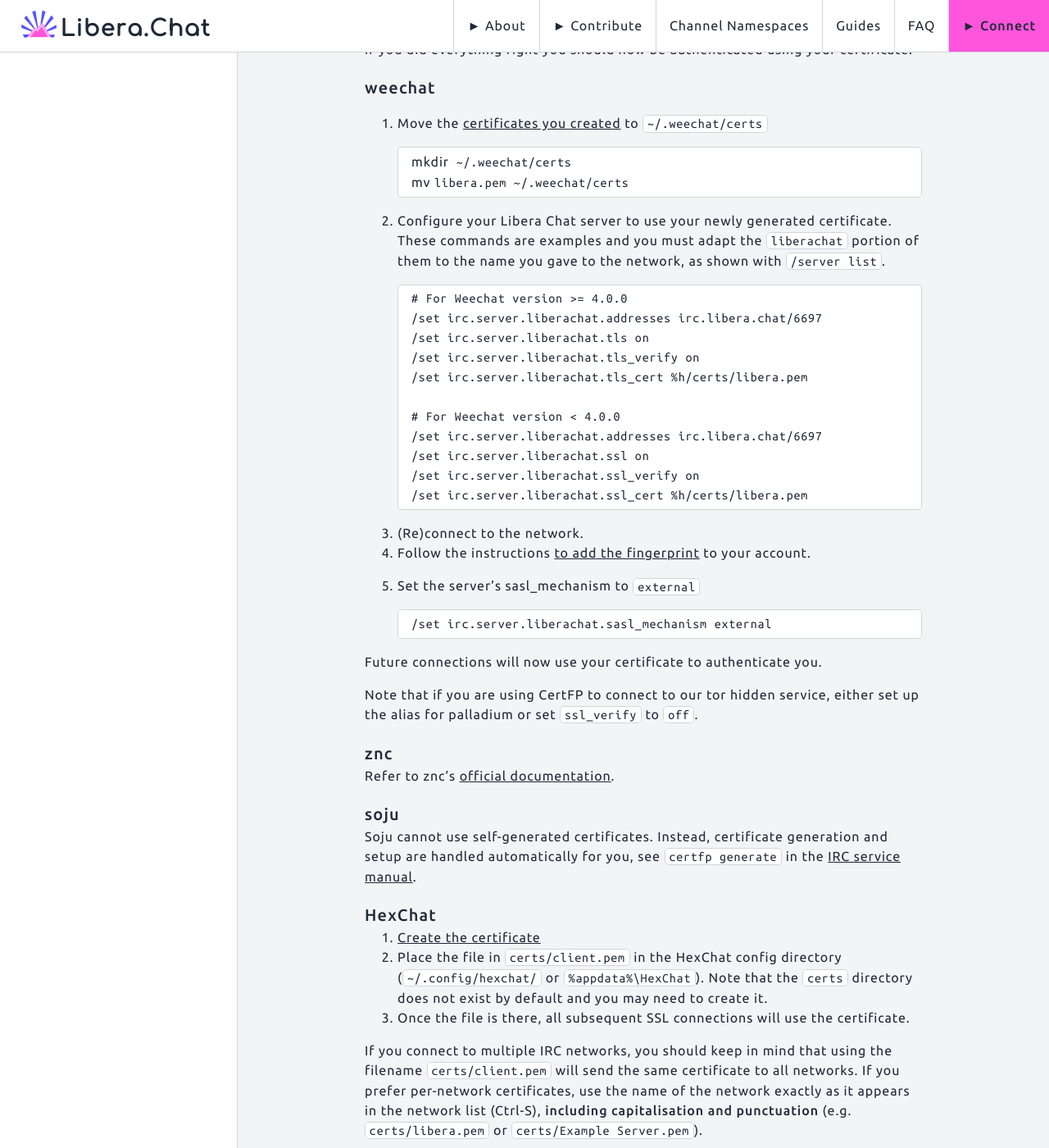
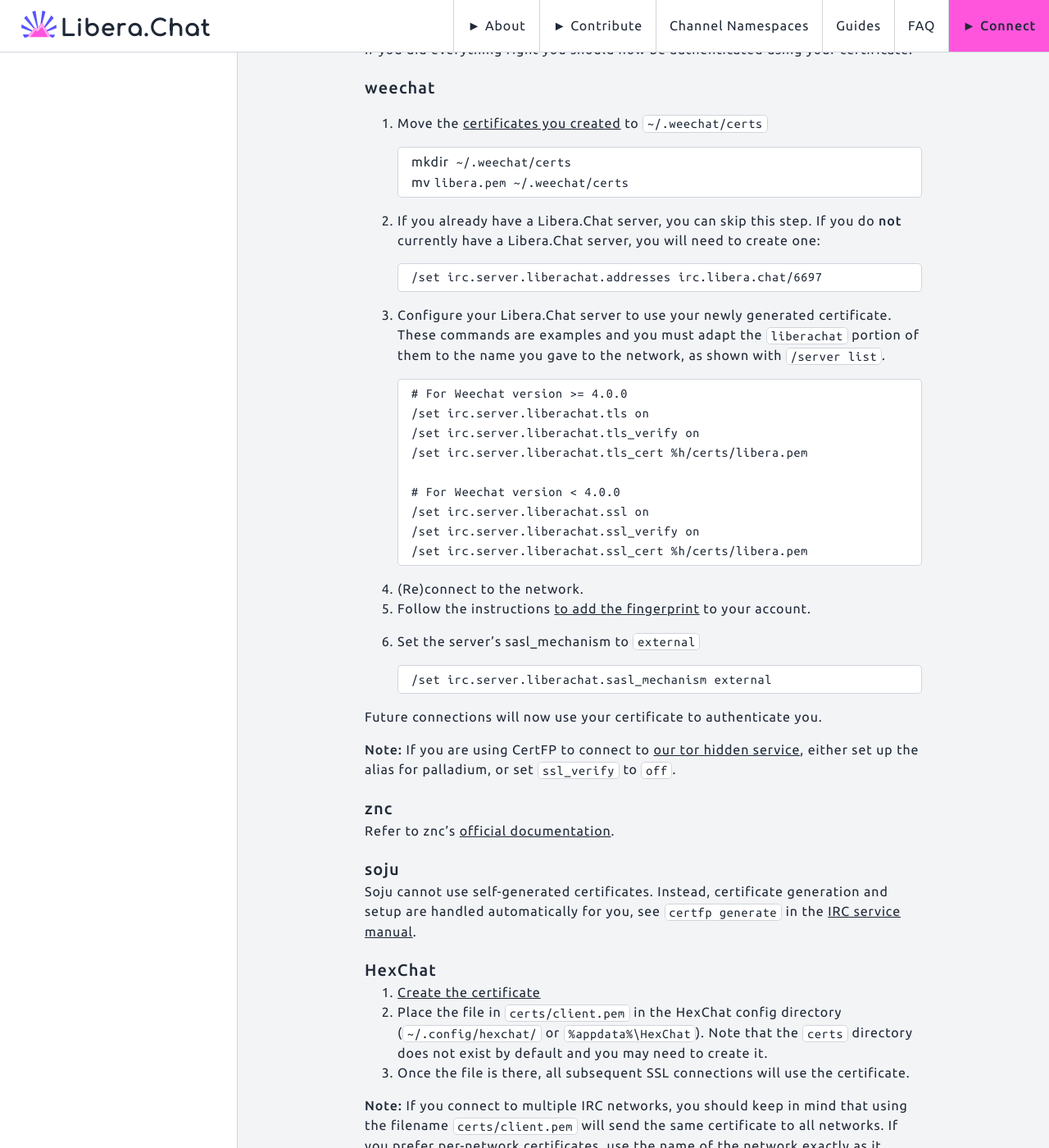
Before and after one commit to Libera-Chat/libera-chat.github.io, a Jekyll site: the page built from content/_guides/certfp.md, in a window 1280 px wide and 1400 px high, scrolled down 1804 px. Shown: the whole window at 82% size. Built offline with Jekyll 4.4.1, drawn with Linux system fonts in a browser that asks for light colours; some of the changed text lies outside the part shown.

Commit message:
Further copyediting

````diff
--- a/content/_guides/certfp.md
+++ b/content/_guides/certfp.md
@@ -32,11 +32,11 @@
 ```
 
 You will be prompted for various pieces of information about the certificate.
-The contents do not matter for our purposes, but `openssl` needs at least one
-of them to be non-empty. This certificate will have the default expiry of 30
-days, as Libera.Chat no longer checks for certificate expiry.
+The contents do not matter for our purposes, but `openssl` needs **at least
+one** of them to be non-empty. This certificate will have the default expiry
+of 30 days, as Libera.Chat no longer checks for certificate expiry.
 
-The `.pem` file will have the same access to your NickServ account as your
+This `.pem` file will have the same access to your NickServ account as your
 password does, so take appropriate care in securing it.
 
 ## Inspecting your certificate
@@ -106,28 +106,33 @@
    mv libera.pem ~/.weechat/certs
    ```
 
-2. Configure your Libera Chat server to use your newly generated certificate.
+2. If you already have a Libera.Chat server, you can skip this step. If you do
+   **not** currently have a Libera.Chat server, you will need to create one:
+
+   ```irc
+   /set irc.server.liberachat.addresses irc.libera.chat/6697
+   ```
+
+3. Configure your Libera.Chat server to use your newly generated certificate.
    These commands are examples and you must adapt the `liberachat` portion of
    them to the name you gave to the network, as shown with `/server list`.
 
    ```irc
    # For Weechat version >= 4.0.0
-   /set irc.server.liberachat.addresses irc.libera.chat/6697
    /set irc.server.liberachat.tls on
    /set irc.server.liberachat.tls_verify on
    /set irc.server.liberachat.tls_cert %h/certs/libera.pem
 
    # For Weechat version < 4.0.0
-   /set irc.server.liberachat.addresses irc.libera.chat/6697
    /set irc.server.liberachat.ssl on
    /set irc.server.liberachat.ssl_verify on
    /set irc.server.liberachat.ssl_cert %h/certs/libera.pem
    ```
 
-3. (Re)connect to the network.
-4. Follow the instructions [to add the fingerprint](#add-your-fingerprint-to-nickserv)
-to your account.
-5. Set the server's sasl_mechanism to `external`
+4. (Re)connect to the network.
+5. Follow the instructions [to add the fingerprint](#add-your-fingerprint-to-nickserv)
+   to your account.
+6. Set the server's sasl_mechanism to `external`
 
    ```irc
    /set irc.server.liberachat.sasl_mechanism external
@@ -135,8 +140,9 @@
 
 Future connections will now use your certificate to authenticate you.
 
-Note that if you are using CertFP to connect to our tor hidden service,
-either set up the alias for palladium or set `ssl_verify` to `off`.
+**Note:** If you are using CertFP to connect to
+[our tor hidden service](/guides/connect#accessing-liberachat-via-tor),
+either set up the alias for palladium, or set `ssl_verify` to `off`.
 
 ### znc
 
@@ -157,11 +163,12 @@
 3. Once the file is there, all subsequent SSL connections will use the
    certificate.
 
-If you connect to multiple IRC networks, you should keep in mind that using
-the filename `certs/client.pem` will send the same certificate to all networks.
-If you prefer per-network certificates, use the name of the network exactly
-as it appears in the network list (Ctrl-S), **including capitalisation and
-punctuation** (e.g. `certs/libera.pem` or `certs/Example Server.pem`).
+**Note:** If you connect to multiple IRC networks, you should keep in mind
+that using the filename `certs/client.pem` will send the same certificate to
+all networks. If you prefer per-network certificates, use the name of the
+network exactly as it appears in the network list (`Ctrl-S`), **including
+capitalisation and punctuation** (e.g. `certs/libera.pem` or `certs/Example
+Server.pem`).
 
 ### Konversation
 
@@ -205,40 +212,44 @@
    and a certificate fingerprint will be displayed.
 3. Tap the tick symbol on the top right of the screen to save.
 
-Follow the instructions [to add the fingerprint](#add-your-fingerprint-to-nickserv)
+Finally, follow the instructions [to add the fingerprint](#add-your-fingerprint-to-nickserv)
 to your account. Future connections will now use your certificate to
 authenticate you.
 
 ### KVIrc
 
-1. You can create/put `libera.pem` in your KVIrc config directory (e.g.
-   `~/.config/KVIrc`).
+1. [Create the certificate](#creating-a-self-signed-certificate) and place
+   it in your KVIrc config directory (e.g. `~/.config/KVIrc`).
 2. In `Settings/Configure KVIrc...` expand `Connection` and click `Advanced`.
-3. In the `SSL` tab ...
-4. Check `Use SSL certificate`.
-5. At `Certificate location` configure the location of libera.pem.
-6. Check `Use SSL private key`.
-7. At `Private key location` configure the location of libera.pem.
-8. (optional) If you have certificate and private key in separate files, use
-   these in the respective fields instead.
-9. Click `OK` or `Apply`.
-10. Follow the instructions [to add the fingerprint](#add-your-fingerprint-to-nickserv)
-    to your account.
+3. Select the `SSL` tab.
+4. Check `Use SSL certificate` and configure `Certificate location` as the
+   location of `libera.pem`.
+5. Check `Use SSL private key` and configure `Private key location` as the
+   location of `libera.pem` as well.
+6. Click `OK` or `Apply`.
+7. Follow the instructions [to add the fingerprint](#add-your-fingerprint-to-nickserv)
+   to your account.
 
 Future connections will now use your certificate to authenticate you.
 
+**Note:** If you used the [certificate creation instructions](#creating-a-self-signed-certificate),
+for steps 4 and 5, both locations should be the same. If you used other
+instructions and have a certificate and private key in separate files, use
+these in the respective fields instead.
+
 ### mIRC
 
-1. In the `File` menu, click `Select Server...`
-2. In the `Connect` -> `Servers` section of the `mIRC Options` window,
+1. [Create your certificate](#creating-a-self-signed-certificate).
+2. In the `File` menu, click `Select Server...`
+3. In the `Connect` -> `Servers` section of the `mIRC Options` window,
    select Libera.Chat, click the hamburger menu button, then click `Edit`.
-3. In the `Login Method` dropdown, select `SASL External /CAP`.
-4. Click the `SSL` Tab.
-5. Check `Use private certificate`.
-6. Click the rectangle box below and select the certificate file.
+4. In the `Login Method` dropdown, select `SASL External /CAP`.
+5. Click the `SSL` Tab.
+6. Check `Use private certificate`.
+7. Click the rectangle box below and select the certificate file.
    The file must contain both the certificate and private key.
-7. Click the `OK` button.
-8. Follow the instructions [to add the fingerprint](#add-your-fingerprint-to-nickserv)
+8. Click the `OK` button.
+9. Follow the instructions [to add the fingerprint](#add-your-fingerprint-to-nickserv)
    to your account.
 
 Future connections will now use your certificate to authenticate you.
@@ -259,15 +270,15 @@
 
 Future connections will now use your certificate to authenticate you.
 
-Note: The option to have Adiirc generate a certificate for you does not
+**Note:** The option to have Adiirc generate a certificate for you does not
 currently generate a compatible certificate.
 
 <!-- markdownlint-disable MD022 -->
 ## Add your fingerprint to NickServ
 {: .no_toc}
 
-You can then check whether you have a fingerprint by using `whois` on
-yourself:
+After connecting, you can check whether you have a fingerprint by using
+`whois` on yourself:
 
 ```irc
 /whois YourOwnNick
@@ -277,19 +288,19 @@
 ```
 
 To allow NickServ to recognise you based on your certificate, you need to add
-the **sha512** fingerprint to your account (you will need to log in by other
-means in order to do so).
+the certificate's fingerprint to your account. You will need to log in to your
+account with a password method to do this.
 
-You can then authorise your current certificate fingerprint:
+Once logged in, you can authorise your current certificate fingerprint:
 
 ```irc
 /msg NickServ CERT ADD
 ```
 
-In the future, any connections you make to Libera.Chat with your certificate
-will be logged into your account automatically. Optionally, or if you wish to
-[connect via Tor](/guides/connect), you can enable SASL with the `EXTERNAL`
-mechanism.
+Future connections you make to Libera.Chat with any client configured to use
+**that** certificate, will be logged into your account automatically. You may
+need to configure the client to use SASL with the `EXTERNAL` mechanism to get
+the benefits of using SASL, or to [connect over tor](/guides/connect#accessing-liberachat-via-tor).
 
 ## Troubleshooting
 {: .no_toc}
````
